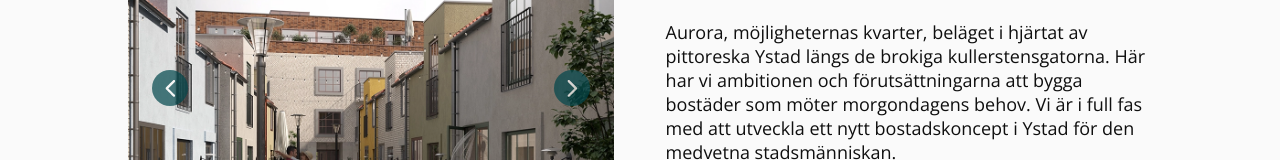
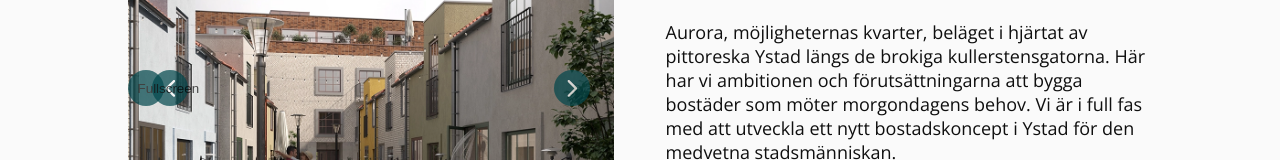
Before and after one commit to hop-technology/timotuz_website, a Next.js app: page /fastigheter in a window 1280 px wide. Shown: the part 746-906 px from the top of the page. Built offline with nearby package versions, Linux system fonts and the light colour scheme.

Commit message:
WIP onclick handler now works all the way to grandparent styling and content to be fixed

```diff
--- a/components/PropertiesCards.jsx
+++ b/components/PropertiesCards.jsx
@@ -1,12 +1,12 @@
 import properties_dynamic from '../public/properties_dynamic'
 import PropertiesSlider from './PropertiesSlider'
 
-const PropertiesCards = () => {
+const PropertiesCards = ({ setIsOpen }) => {
   return properties_dynamic.map((property, index) => {
     return (
       <div className='properties-cards' key={index}>
         <div className='properties-cards__image-slider'>
-          <PropertiesSlider image={property.images} />
+          <PropertiesSlider image={property.images} setIsOpen={setIsOpen} />
         </div>
         <div className='properties-cards__text'>
           <div>
@@ -63,7 +63,8 @@ const PropertiesCards = () => {
               <a
                 href='https://www.brfaurora.nu'
                 target='_blank'
-                rel='noreferrer'>
+                rel='noreferrer'
+              >
                 <p>{property.button}</p>
               </a>
             </button>
--- a/components/PropertiesSlider.jsx
+++ b/components/PropertiesSlider.jsx
@@ -1,12 +1,19 @@
 import React, { useEffect, useState, useCallback } from 'react'
 import Image from 'next/image'
 import useEmblaCarousel from 'embla-carousel-react'
-import { DotButton, PrevButton, NextButton } from './SlideshowButton'
+import {
+  DotButton,
+  PrevButton,
+  NextButton,
+  FullScreen,
+} from './SlideshowButton'
 
-const PropertiesSlider = ({ image }) => {
+const PropertiesSlider = ({ image, setIsOpen }) => {
+
   const [emblaRef, embla] = useEmblaCarousel({ loop: true })
   const [prevBtnEnabled, setPrevBtnEnabled] = useState(true)
   const [nextBtnEnabled, setNextBtnEnabled] = useState(true)
+  const [fullScreenBtnEnabled, setFullScreenBtnEnabled] = useState(true)
   const [selectedIndex, setSelectedIndex] = useState(0)
   const [scrollSnaps, setScrollSnaps] = useState([])
 
@@ -44,8 +51,13 @@ const PropertiesSlider = ({ image }) => {
     )
   })
 
+  const handleClick = () => {
+    setIsOpen(true)
+  }
+
+
   return (
-    <div className='embla' ref={emblaRef} >
+    <div className='embla' ref={emblaRef}>
       <div className='embla__container'>{slideShow}</div>
       <PrevButton onClick={scrollPrev} enabled={prevBtnEnabled} />
       <NextButton onClick={scrollNext} enabled={nextBtnEnabled} />
@@ -58,6 +70,10 @@ const PropertiesSlider = ({ image }) => {
             name={`current image is ${index}`}
           />
         ))}
+        <FullScreen
+          onClick={handleClick}
+          enabled={fullScreenBtnEnabled}
+        />
       </div>
     </div>
   )
--- /dev/null
+++ b/components/SlideModal.jsx
@@ -0,0 +1,10 @@
+const SlideModal = ({ setIsOpen }) => {
+
+  return (
+ <div>
+     <h1>Hello there</h1>
+ </div>
+  )
+}
+
+export default SlideModal
--- a/components/SlideshowButton.jsx
+++ b/components/SlideshowButton.jsx
@@ -34,3 +34,14 @@ export const NextButton = ({ enabled, onClick }) => (
     </svg>
   </button>
 )
+
+export const FullScreen = ({ enabled, onClick }) => (
+  <button
+    onClick={onClick}
+    disabled={!enabled}
+    name='full screen button'
+    className='embla__button embla__button--fullscreen'
+  >
+    <p>Fullscreen</p>
+  </button>
+)
--- a/pages/fastigheter.js
+++ b/pages/fastigheter.js
@@ -1,9 +1,12 @@
+import React, { useState } from 'react'
 import { NextSeo } from 'next-seo'
 import HeroSection from '../components/HeroSection'
 import PropertiesCards from '../components/PropertiesCards'
+import SlideModal from '../components/SlideModal'
 import fastigheter_hero from '../public/fastigheter-hero-1920.webp'
 
 const properties = () => {
+  const [isOpen, setIsOpen] = useState(false)
   const properties_text = {
     id: 1,
     tag_line: 'Fastigheter med hög standard i centrala lägen',
@@ -33,7 +36,8 @@ const properties = () => {
         text={properties_text}
       />
       <div className='properties'>
-        <PropertiesCards />
+        <PropertiesCards setIsOpen={setIsOpen} />
+        {isOpen && <SlideModal setIsOpen={setIsOpen} />}
       </div>
     </>
   )
--- a/sass/components/_properties_slider.scss
+++ b/sass/components/_properties_slider.scss
@@ -106,6 +106,16 @@
     }
   }
 
+  &__button--fullscreen {
+    left: 0;
+    bottom: -5;
+
+    @include respond(tab-port) {
+      right: 1rem;
+      top: 1rem;
+    }
+  }
+
   &__dots {
     display: flex;
     list-style: none;
--- a/styles/style.css
+++ b/styles/style.css
@@ -967,6 +967,16 @@ body {
     right: 1rem;
   }
 }
+.embla__button--fullscreen {
+  left: 0;
+  bottom: -5;
+}
+@media only screen and (max-width: 56.25em) {
+  .embla__button--fullscreen {
+    right: 1rem;
+    top: 1rem;
+  }
+}
 .embla__dots {
   display: flex;
   list-style: none;
```
Also changed, not shown: 1 other file (tests, documents, lock files or other folders).
